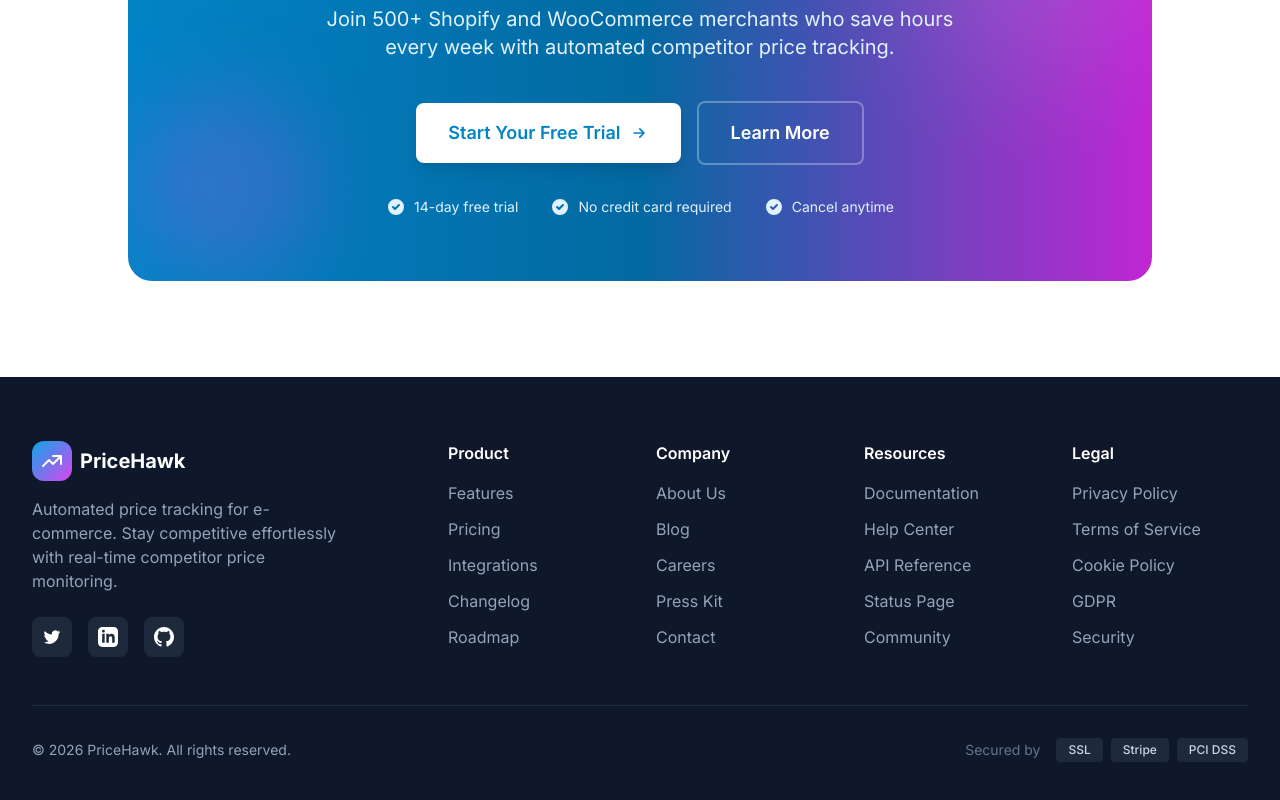
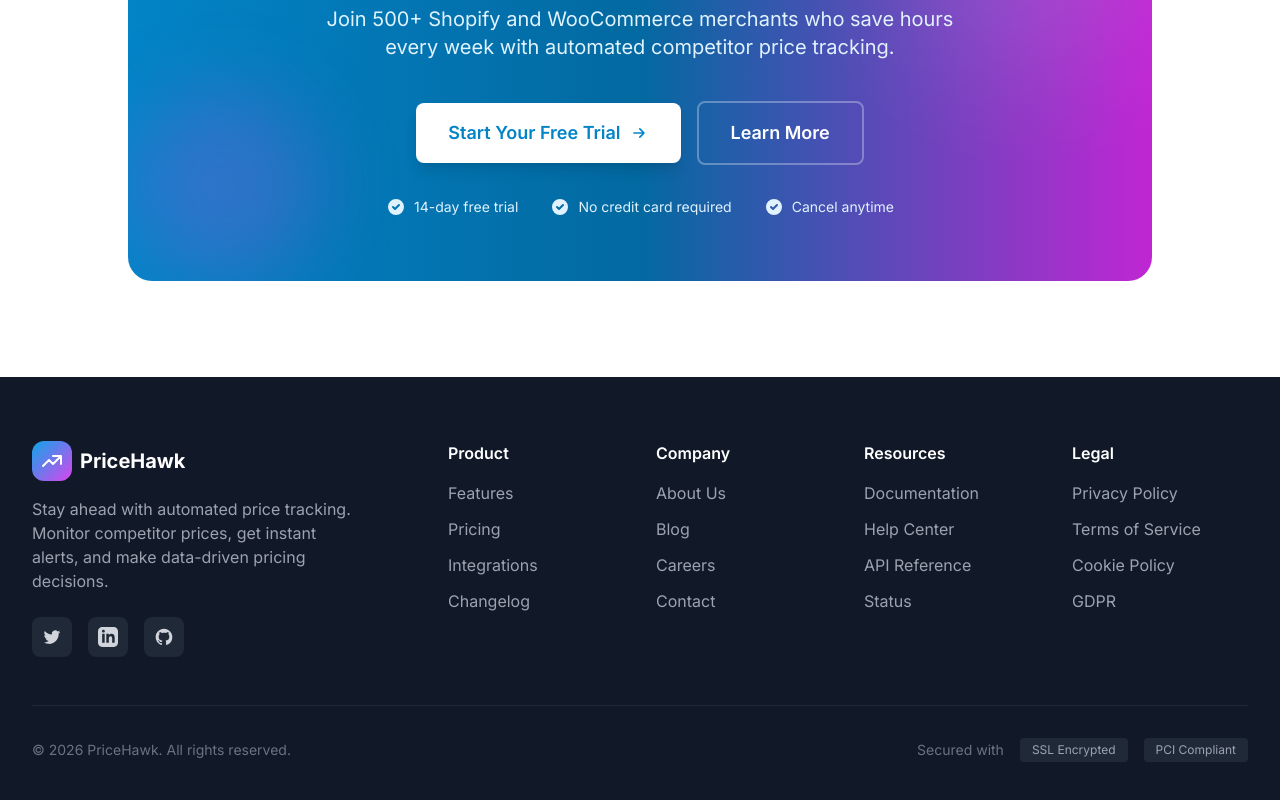
Before and after one commit to INDEX-prog/pricehawk, a Next.js app: page / in a window 1280 px wide. Shown: the part 5513-6313 px from the top of the page. Built offline with nearby package versions, Linux system fonts and the light colour scheme.

Commit message:
feat: initial project

```diff
--- a/components/Footer.tsx
+++ b/components/Footer.tsx
@@ -1,18 +1,10 @@
-"use client";
-
 import Link from "next/link";
 
-interface FooterLink {
-  label: string;
-  href: string;
-}
-
-interface FooterSection {
+export default function Footer() {
+  const footerLinks: {
     title: string;
-  links: FooterLink[];
-}
-
-const footerSections: FooterSection[] = [
+    links: { label: string; href: string }[];
+  }[] = [
     {
       title: "Product",
       links: [
@@ -20,7 +12,6 @@
         { label: "Pricing", href: "#pricing" },
         { label: "Integrations", href: "#" },
         { label: "Changelog", href: "#" },
-      { label: "Roadmap", href: "#" },
       ],
     },
     {
@@ -29,7 +20,6 @@
         { label: "About Us", href: "#" },
         { label: "Blog", href: "#" },
         { label: "Careers", href: "#" },
-      { label: "Press Kit", href: "#" },
         { label: "Contact", href: "#" },
       ],
     },
@@ -39,8 +29,7 @@
         { label: "Documentation", href: "#" },
         { label: "Help Center", href: "#" },
         { label: "API Reference", href: "#" },
-      { label: "Status Page", href: "#" },
-      { label: "Community", href: "#" },
+        { label: "Status", href: "#" },
       ],
     },
     {
@@ -50,24 +39,15 @@
         { label: "Terms of Service", href: "#" },
         { label: "Cookie Policy", href: "#" },
         { label: "GDPR", href: "#" },
-      { label: "Security", href: "#" },
       ],
     },
   ];
 
-export default function Footer(): React.ReactElement {
-  const handleLinkClick = (linkLabel: string): void => {
-    if (typeof window !== "undefined" && (window as Window & { trackEvent?: (name: string, params: Record<string, string>) => void }).trackEvent) {
-      (window as Window & { trackEvent: (name: string, params: Record<string, string>) => void }).trackEvent("footer_link_click", { link: linkLabel });
-    }
-  };
-
   return (
-    <footer className="bg-slate-900 text-white py-16 px-4 sm:px-6 lg:px-8">
-      <div className="max-w-7xl mx-auto">
-        {/* Top Section */}
-        <div className="grid grid-cols-2 md:grid-cols-6 gap-8 mb-12">
-          {/* Brand Column */}
+    <footer className="bg-gray-900 text-gray-300">
+      <div className="max-w-7xl mx-auto px-4 sm:px-6 lg:px-8 py-16">
+        <div className="grid grid-cols-2 md:grid-cols-6 gap-8">
+          {/* Logo and Description */}
           <div className="col-span-2">
             <Link href="/" className="flex items-center space-x-2 mb-4">
               <div className="w-10 h-10 bg-gradient-to-br from-primary-500 to-accent-500 rounded-xl flex items-center justify-center">
@@ -85,67 +65,54 @@
                   />
                 </svg>
               </div>
-              <span className="text-xl font-bold">PriceHawk</span>
+              <span className="text-xl font-bold text-white">PriceHawk</span>
             </Link>
-            <p className="text-slate-400 mb-6 max-w-xs">
-              Automated price tracking for e-commerce. Stay competitive
-              effortlessly with real-time competitor price monitoring.
+            <p className="text-gray-400 mb-6 max-w-xs">
+              Stay ahead with automated price tracking. Monitor competitor prices,
+              get instant alerts, and make data-driven pricing decisions.
             </p>
             {/* Social Links */}
             <div className="flex space-x-4">
               <a
                 href="#"
-                className="w-10 h-10 bg-slate-800 hover:bg-primary-600 rounded-lg flex items-center justify-center transition-colors"
+                className="w-10 h-10 bg-gray-800 rounded-lg flex items-center justify-center hover:bg-gray-700 transition-colors"
                 aria-label="Twitter"
               >
-                <svg
-                  className="w-5 h-5"
-                  fill="currentColor"
-                  viewBox="0 0 24 24"
-                >
+                <svg className="w-5 h-5" fill="currentColor" viewBox="0 0 24 24">
                   <path d="M8.29 20.251c7.547 0 11.675-6.253 11.675-11.675 0-.178 0-.355-.012-.53A8.348 8.348 0 0022 5.92a8.19 8.19 0 01-2.357.646 4.118 4.118 0 001.804-2.27 8.224 8.224 0 01-2.605.996 4.107 4.107 0 00-6.993 3.743 11.65 11.65 0 01-8.457-4.287 4.106 4.106 0 001.27 5.477A4.072 4.072 0 012.8 9.713v.052a4.105 4.105 0 003.292 4.022 4.095 4.095 0 01-1.853.07 4.108 4.108 0 003.834 2.85A8.233 8.233 0 012 18.407a11.616 11.616 0 006.29 1.84" />
                 </svg>
               </a>
               <a
                 href="#"
-                className="w-10 h-10 bg-slate-800 hover:bg-primary-600 rounded-lg flex items-center justify-center transition-colors"
+                className="w-10 h-10 bg-gray-800 rounded-lg flex items-center justify-center hover:bg-gray-700 transition-colors"
                 aria-label="LinkedIn"
               >
-                <svg
-                  className="w-5 h-5"
-                  fill="currentColor"
-                  viewBox="0 0 24 24"
-                >
+                <svg className="w-5 h-5" fill="currentColor" viewBox="0 0 24 24">
                   <path d="M19 0h-14c-2.761 0-5 2.239-5 5v14c0 2.761 2.239 5 5 5h14c2.762 0 5-2.239 5-5v-14c0-2.761-2.238-5-5-5zm-11 19h-3v-11h3v11zm-1.5-12.268c-.966 0-1.75-.79-1.75-1.764s.784-1.764 1.75-1.764 1.75.79 1.75 1.764-.783 1.764-1.75 1.764zm13.5 12.268h-3v-5.604c0-3.368-4-3.113-4 0v5.604h-3v-11h3v1.765c1.396-2.586 7-2.777 7 2.476v6.759z" />
                 </svg>
               </a>
               <a
                 href="https://github.com/INDEX-prog/pricehawk"
-                className="w-10 h-10 bg-slate-800 hover:bg-primary-600 rounded-lg flex items-center justify-center transition-colors"
+                className="w-10 h-10 bg-gray-800 rounded-lg flex items-center justify-center hover:bg-gray-700 transition-colors"
                 aria-label="GitHub"
               >
-                <svg
-                  className="w-5 h-5"
-                  fill="currentColor"
-                  viewBox="0 0 24 24"
-                >
-                  <path d="M12 0c-6.626 0-12 5.373-12 12 0 5.302 3.438 9.8 8.207 11.387.599.111.793-.261.793-.577v-2.234c-3.338.726-4.033-1.416-4.033-1.416-.546-1.387-1.333-1.756-1.333-1.756-1.089-.745.083-.729.083-.729 1.205.084 1.839 1.237 1.839 1.237 1.07 1.834 2.807 1.304 3.492.997.107-.775.418-1.305.762-1.604-2.665-.305-5.467-1.334-5.467-5.931 0-1.311.469-2.381 1.236-3.221-.124-.303-.535-1.524.117-3.176 0 0 1.008-.322 3.301 1.23.957-.266 1.983-.399 3.003-.404 1.02.005 2.047.138 3.006.404 2.291-1.552 3.297-1.23 3.297-1.23.653 1.653.242 2.874.118 3.176.77.84 1.235 1.911 1.235 3.221 0 4.609-2.807 5.624-5.479 5.921.43.372.823 1.102.823 2.222v3.293c0 .319.192.694.801.576 4.765-1.589 8.199-6.086 8.199-11.386 0-6.627-5.373-12-12-12z" />
+                <svg className="w-5 h-5" fill="currentColor" viewBox="0 0 24 24">
+                  <path fillRule="evenodd" clipRule="evenodd" d="M12 2C6.477 2 2 6.484 2 12.017c0 4.425 2.865 8.18 6.839 9.504.5.092.682-.217.682-.483 0-.237-.008-.868-.013-1.703-2.782.605-3.369-1.343-3.369-1.343-.454-1.158-1.11-1.466-1.11-1.466-.908-.62.069-.608.069-.608 1.003.07 1.531 1.032 1.531 1.032.892 1.53 2.341 1.088 2.91.832.092-.647.35-1.088.636-1.338-2.22-.253-4.555-1.113-4.555-4.951 0-1.093.39-1.988 1.029-2.688-.103-.253-.446-1.272.098-2.65 0 0 .84-.27 2.75 1.026A9.564 9.564 0 0112 6.844c.85.004 1.705.115 2.504.337 1.909-1.296 2.747-1.027 2.747-1.027.546 1.379.202 2.398.1 2.651.64.7 1.028 1.595 1.028 2.688 0 3.848-2.339 4.695-4.566 4.943.359.309.678.92.678 1.855 0 1.338-.012 2.419-.012 2.747 0 .268.18.58.688.482A10.019 10.019 0 0022 12.017C22 6.484 17.522 2 12 2z" />
                 </svg>
               </a>
             </div>
           </div>
 
-          {/* Link Columns */}
-          {footerSections.map((section: FooterSection, index: number) => (
+          {/* Links */}
+          {footerLinks.map((section, index) => (
             <div key={index}>
-              <h3 className="font-semibold text-white mb-4">{section.title}</h3>
+              <h3 className="text-white font-semibold mb-4">{section.title}</h3>
               <ul className="space-y-3">
-                {section.links.map((link: FooterLink, linkIndex: number) => (
+                {section.links.map((link, linkIndex) => (
                   <li key={linkIndex}>
                     <Link
                       href={link.href}
-                      onClick={() => handleLinkClick(link.label)}
-                      className="text-slate-400 hover:text-white transition-colors"
+                      className="text-gray-400 hover:text-white transition-colors"
                     >
                       {link.label}
                     </Link>
@@ -156,27 +123,19 @@
           ))}
         </div>
 
-        {/* Divider */}
-        <div className="border-t border-slate-800 pt-8">
-          <div className="flex flex-col md:flex-row items-center justify-between gap-4">
-            {/* Copyright */}
-            <p className="text-slate-400 text-sm">
+        {/* Bottom Bar */}
+        <div className="mt-12 pt-8 border-t border-gray-800 flex flex-col md:flex-row items-center justify-between">
+          <p className="text-gray-500 text-sm">
             © {new Date().getFullYear()} PriceHawk. All rights reserved.
           </p>
-
-            {/* Payment Methods / Badges */}
+          <div className="flex items-center mt-4 md:mt-0">
+            <span className="text-gray-500 text-sm mr-4">Secured with</span>
             <div className="flex items-center space-x-4">
-              <span className="text-slate-500 text-sm">Secured by</span>
-              <div className="flex items-center space-x-2">
-                <div className="bg-slate-800 px-3 py-1 rounded text-xs font-medium text-slate-300">
-                  SSL
+              <div className="bg-gray-800 px-3 py-1 rounded text-xs text-gray-400">
+                SSL Encrypted
               </div>
-                <div className="bg-slate-800 px-3 py-1 rounded text-xs font-medium text-slate-300">
-                  Stripe
-                </div>
-                <div className="bg-slate-800 px-3 py-1 rounded text-xs font-medium text-slate-300">
-                  PCI DSS
-                </div>
+              <div className="bg-gray-800 px-3 py-1 rounded text-xs text-gray-400">
+                PCI Compliant
               </div>
             </div>
           </div>
```
Lines whose indentation alone changed are shown as unchanged.
